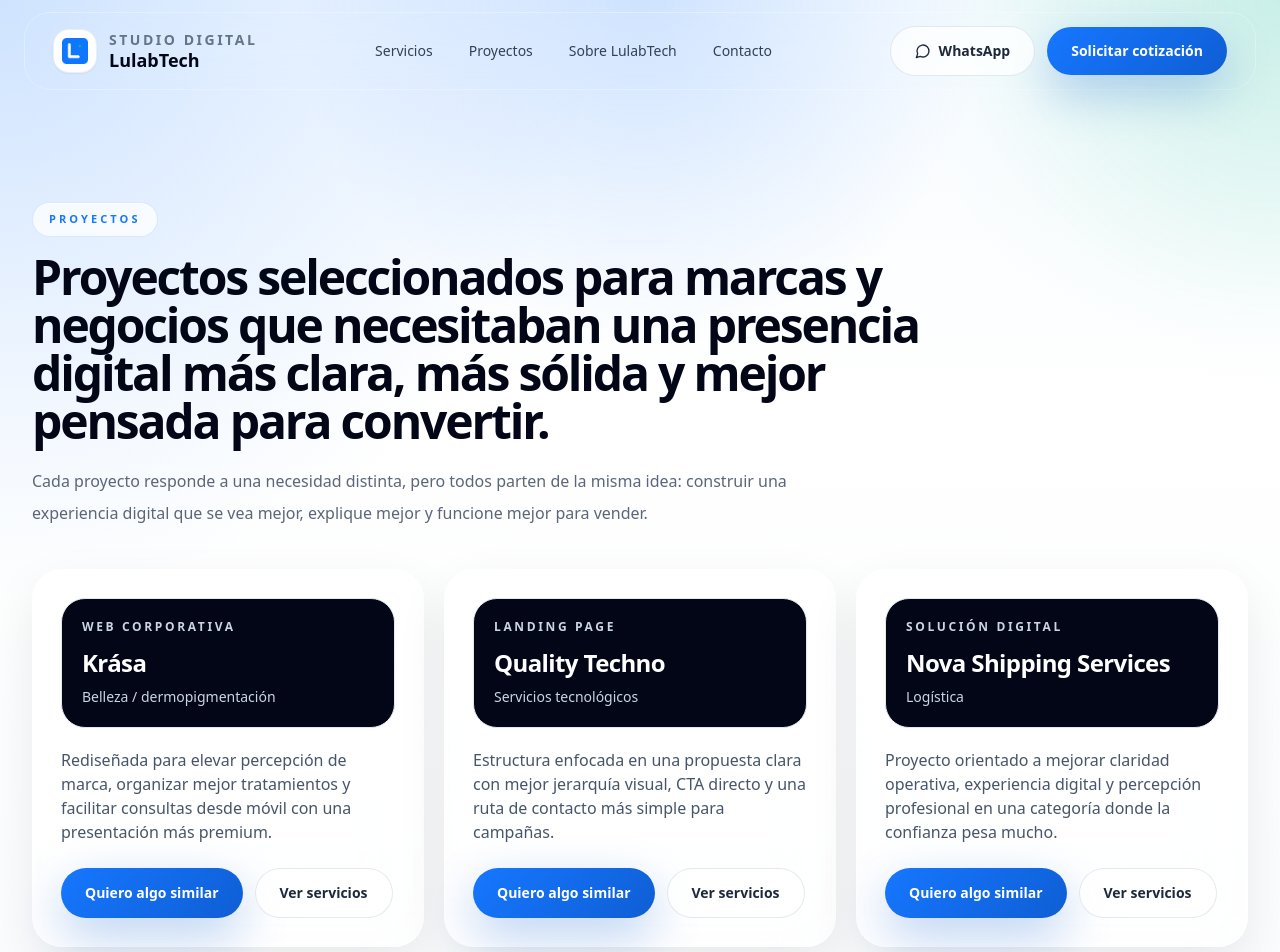
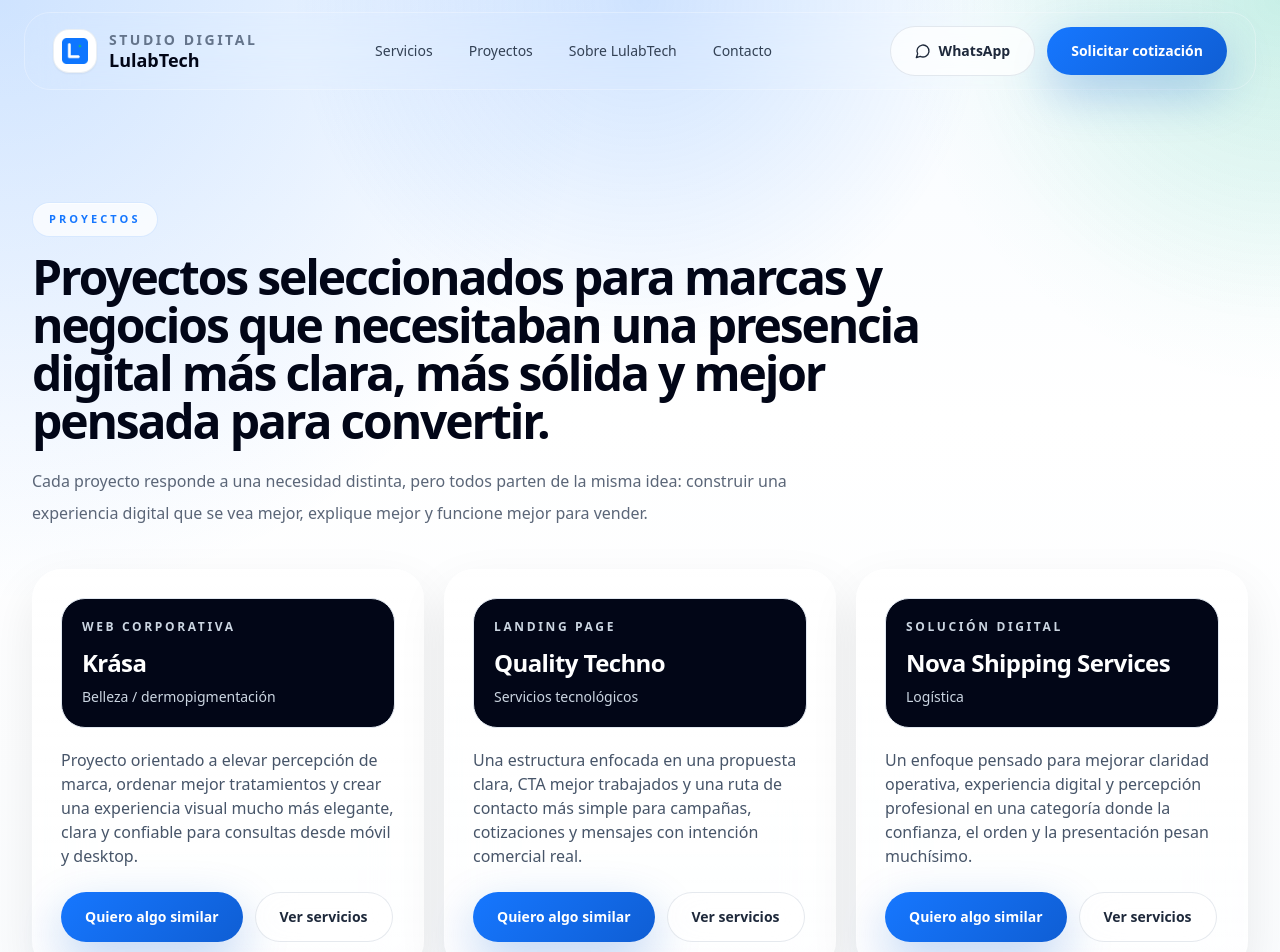
Before and after one commit to lulabtechnology/Lulabtech, a Next.js app: page /proyectos in a window 1280 px wide. Shown: the top 952 px of the page. Built offline with nearby package versions, Linux system fonts and the light colour scheme.

Commit message:
Update projects.js

```diff
--- a/data/projects.js
+++ b/data/projects.js
@@ -2,25 +2,34 @@ export const projects = [
   {
     slug: "krasa",
     title: "Krása",
+    category: "Showcase premium",
     type: "Web Corporativa",
     industry: "Belleza / dermopigmentación",
     summary:
-      "Rediseñada para elevar percepción de marca, organizar mejor tratamientos y facilitar consultas desde móvil con una presentación más premium.",
+      "Proyecto orientado a elevar percepción de marca, ordenar mejor tratamientos y crear una experiencia visual mucho más elegante, clara y confiable para consultas desde móvil y desktop.",
+    image: "/portafolio/web-estudio.jpg",
+    href: "/proyectos",
   },
   {
     slug: "quality-techno",
     title: "Quality Techno",
+    category: "Captación estratégica",
     type: "Landing Page",
     industry: "Servicios tecnológicos",
     summary:
-      "Estructura enfocada en una propuesta clara con mejor jerarquía visual, CTA directo y una ruta de contacto más simple para campañas.",
+      "Una estructura enfocada en una propuesta clara, CTA mejor trabajados y una ruta de contacto más simple para campañas, cotizaciones y mensajes con intención comercial real.",
+    image: "/portafolio/landing-servicio.jpg",
+    href: "/proyectos",
   },
   {
     slug: "nova-shipping",
     title: "Nova Shipping Services",
+    category: "Solución digital",
     type: "Solución Digital",
     industry: "Logística",
     summary:
-      "Proyecto orientado a mejorar claridad operativa, experiencia digital y percepción profesional en una categoría donde la confianza pesa mucho.",
+      "Un enfoque pensado para mejorar claridad operativa, experiencia digital y percepción profesional en una categoría donde la confianza, el orden y la presentación pesan muchísimo.",
+    image: "/portafolio/tienda-productos.jpg",
+    href: "/proyectos",
   },
 ];
```
